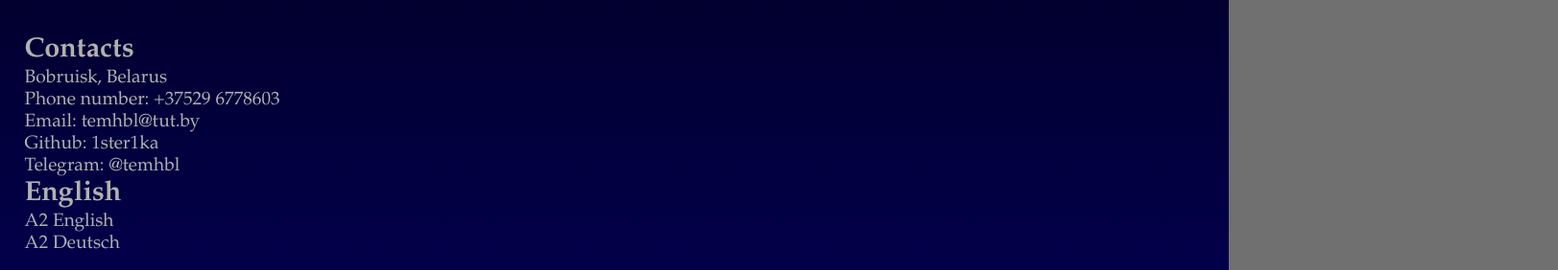
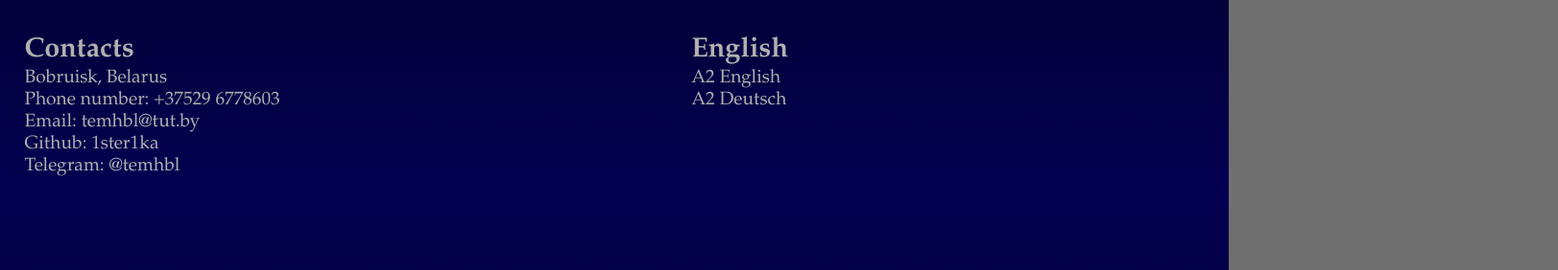
Before and after one commit to 1ster1ka/rsschool-cv, a plain HTML site: page index.html in a window 1280 px wide. Shown: the part 474-756 px from the top of the page at 96% size, 1623 px wide, since content can reach past the window. Drawn offline with Linux system fonts and the light colour scheme.

Commit message:
fix: fix code css

```diff
--- a/style.css
+++ b/style.css
@@ -151,7 +151,7 @@ h1 {
     margin-bottom: 0px;
 }
 
-span {
+.div-block {
     display: flex;
     align-items: flex-start;
     justify-content: space-between;
```
